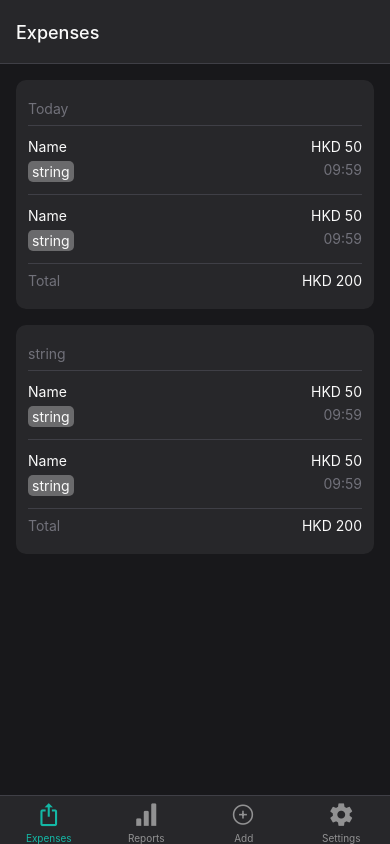
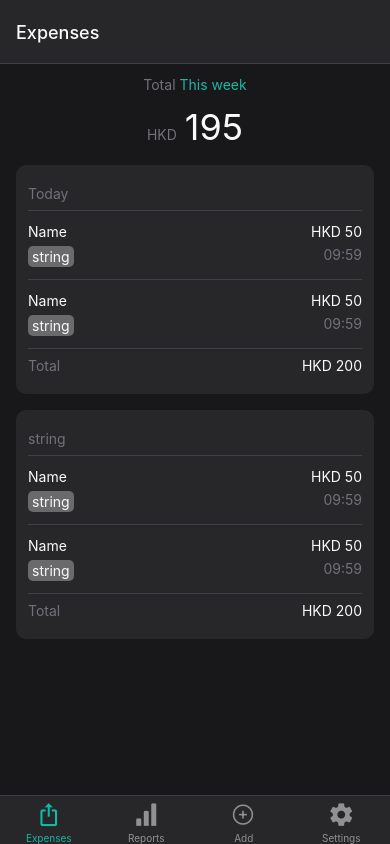
Before and after one commit to hwchak1119/WhereMyMoney, a React Native app: screen /TabScreen in a window 390 px wide. Built offline with nearby package versions, Linux system fonts and the light colour scheme.

Commit message:
Expense screen UI

```diff
--- a/screens/Expenses.tsx
+++ b/screens/Expenses.tsx
@@ -1,6 +1,7 @@
-import { View, Text } from "react-native";
+import { View, Text, Button, TouchableOpacity } from "react-native";
 import ExpenseList from "../components/Expenses/ExpenseList";
 import { Recurrence } from "../types/constant";
+import { theme } from "../theme";
 
 const demoGroups = [
   {
@@ -52,6 +53,31 @@ const demoGroups = [
 export const Expenses = () => {
   return (
     <View>
+      <View
+        style={{
+          display: "flex",
+          flexDirection: "row",
+          justifyContent: "center",
+          margin: theme.spacing.md,
+        }}
+      >
+        <Text style={{ color: theme.colors.info }}>Total </Text>
+        <TouchableOpacity>
+          <Text style={{ color: theme.colors.primary }}>This week</Text>
+        </TouchableOpacity>
+      </View>
+      <View
+        style={{
+          display: "flex",
+          flexDirection: "row",
+          justifyContent: "center",
+          alignItems: "baseline",
+          gap: theme.spacing.sm,
+        }}
+      >
+        <Text style={{ color: theme.colors.info }}>HKD</Text>
+        <Text style={{ color: theme.colors.text, fontSize: 36 }}>195</Text>
+      </View>
       <ExpenseList groups={demoGroups} />
     </View>
   );
```
